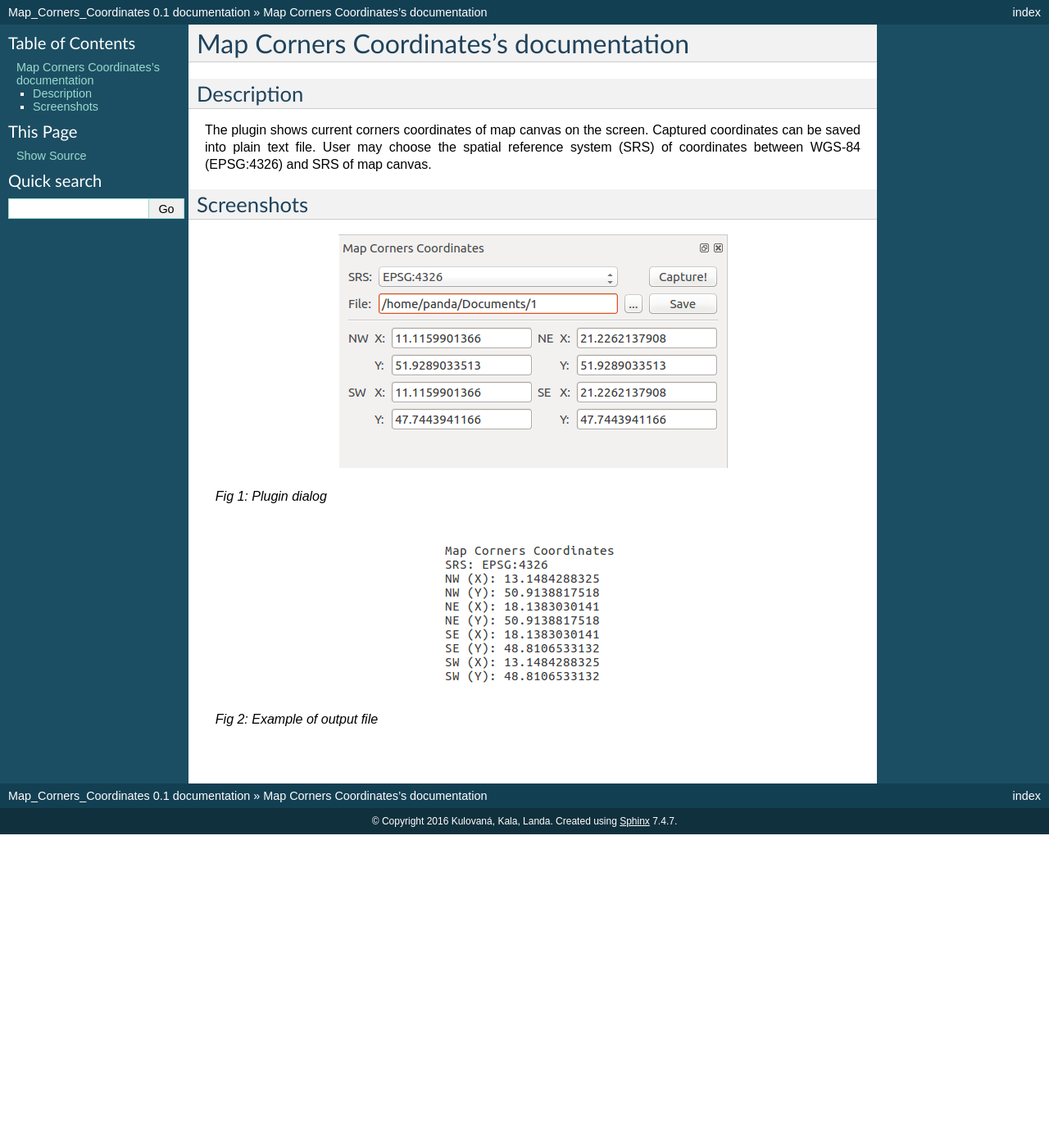
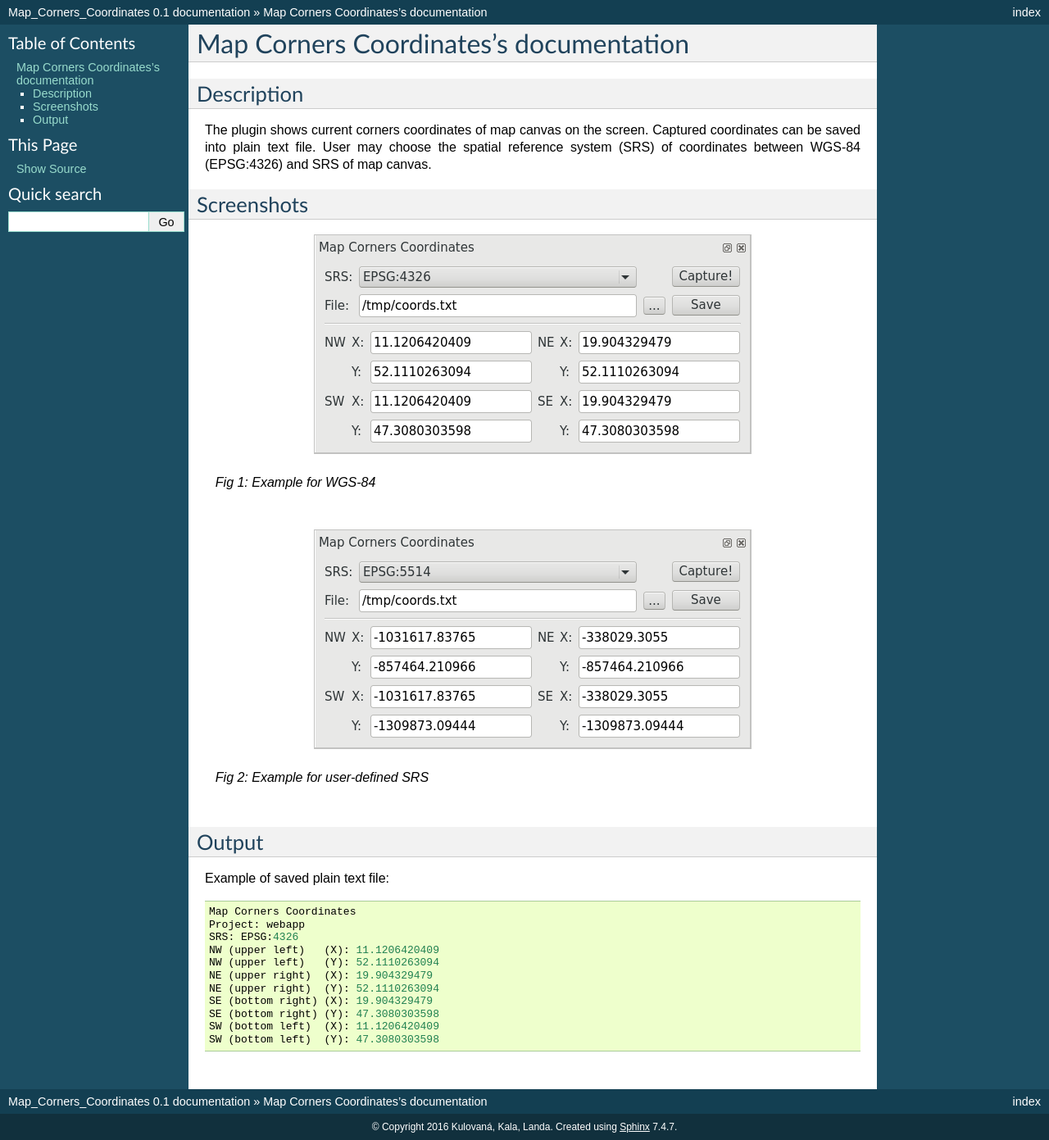
Before and after one commit to ctu-geoforall-lab/qgis-map-coords-plugin, a Sphinx documentation site: the page built from docs/source/index.rst, in a window 1280 px wide. Shown: the whole page at 82% size. Built offline with Sphinx 7.4.7, drawn with Linux system fonts in a browser that asks for light colours; formulas are drawn with MathJax 3; before the commit the page ends 1018 px from its top, so only the background shows below that.

Commit message:
documentation updated (new screenshots, example of output)

```diff
--- a/docs/source/index.rst
+++ b/docs/source/index.rst
@@ -15,8 +15,27 @@ Screenshots
 
 .. figure:: pluginScreen.png
 
-   *Fig 1: Plugin dialog*
+   *Fig 1: Example for WGS-84*
 
-.. figure:: output.png
+.. figure:: pluginScreen1.png
 
-   *Fig 2: Example of output file*
+   *Fig 2: Example for user-defined SRS*
+
+Output
+******
+
+Example of saved plain text file:
+
+::
+
+   Map Corners Coordinates
+   Project: webapp
+   SRS: EPSG:4326
+   NW (upper left)   (X): 11.1206420409
+   NW (upper left)   (Y): 52.1110263094
+   NE (upper right)  (X): 19.904329479
+   NE (upper right)  (Y): 52.1110263094
+   SE (bottom right) (X): 19.904329479
+   SE (bottom right) (Y): 47.3080303598
+   SW (bottom left)  (X): 11.1206420409
+   SW (bottom left)  (Y): 47.3080303598
```
Also changed, not shown: docs/source/pluginScreen.png, docs/source/pluginScreen1.png (added).
